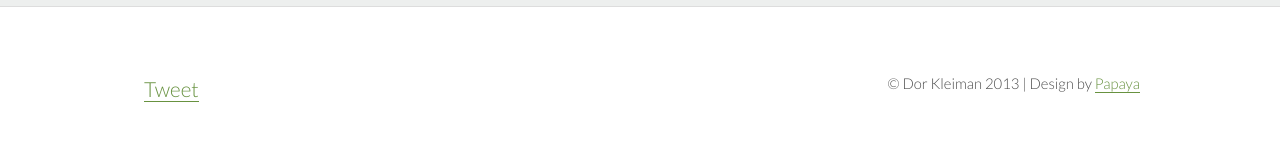
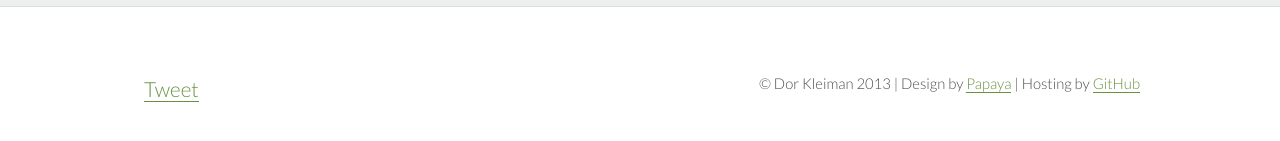
Before and after one commit to misadonet/remit.misado.net, a plain HTML site: page index.html in a window 1280 px wide. Shown: the part 539-680 px from the top of the page. Drawn offline with nearby package versions, Linux system fonts and the light colour scheme.

Commit message:
Add hosting comment

```diff
--- a/index.html
+++ b/index.html
@@ -97,7 +97,7 @@
                     </div>
                 </div>
                 <div id="footer-text" class="small">
-                <p>&copy; Dor Kleiman 2013 | Design by <a href="http://www.eatapapaya.com" target="_blank">Papaya</a></p>
+                <p>&copy; Dor Kleiman 2013 | Design by <a href="http://www.eatapapaya.com" target="_blank">Papaya</a> | Hosting by <a href="http://github.com/">GitHub</a></p>
                 </div>
             </div>
         </footer>
```
